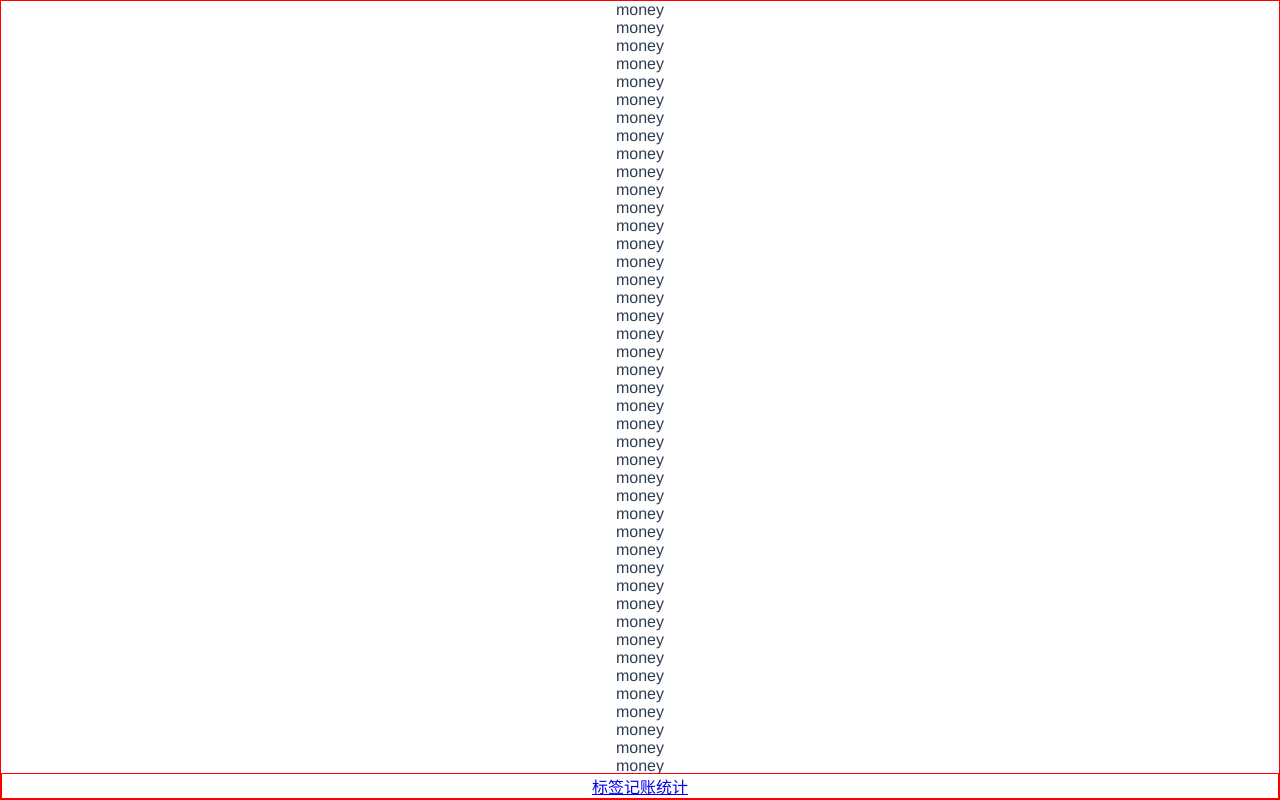
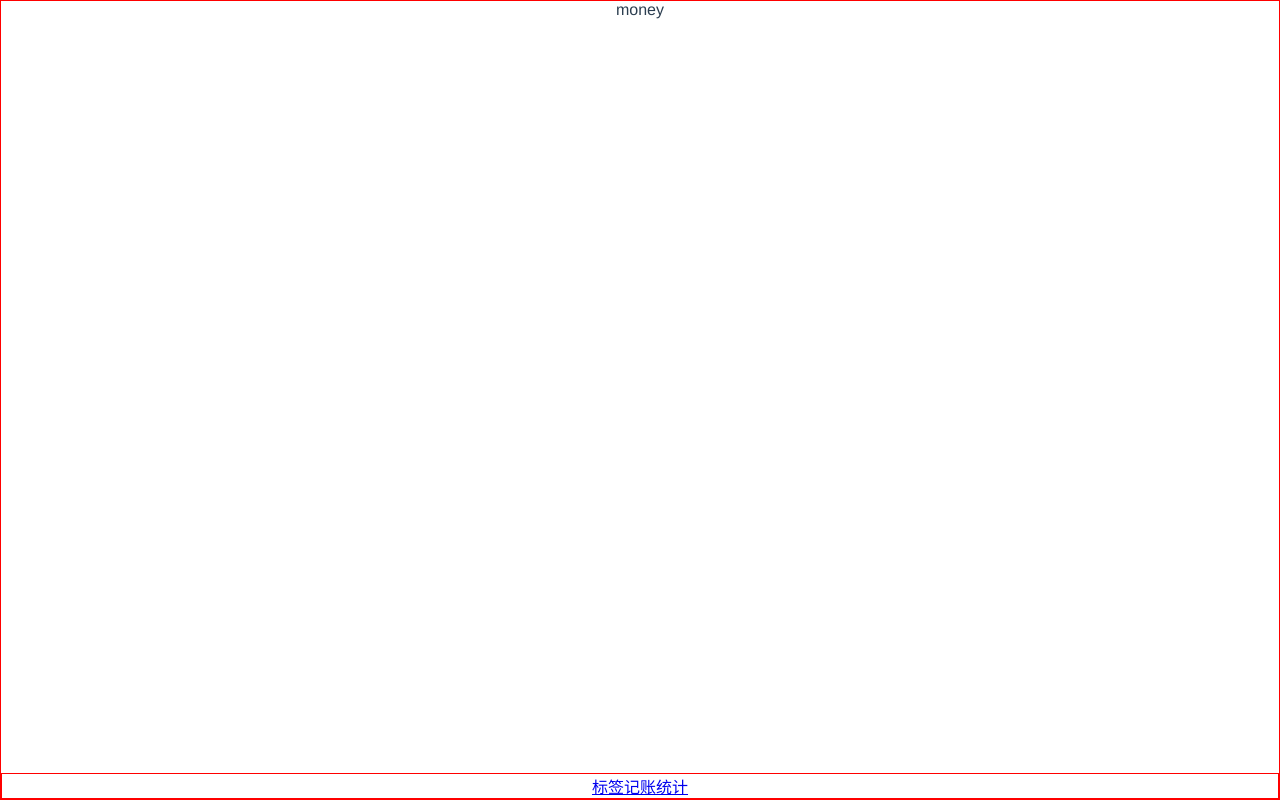
Before and after one commit to macycle/wallet, a Vue app: page /#/money in a window 1280 px wide. Built offline with nearby package versions, Linux system fonts and the light colour scheme.

Commit message:
添加了layout布局

```diff
--- /dev/null
+++ b/src/components/Layout.vue
@@ -0,0 +1,27 @@
+<template>
+    <div class="nav-wrapper">
+        <div class="content">
+           <slot></slot>
+        </div>
+        <Nav />
+    </div>
+</template>
+
+<script>
+    export default {
+        name:'Layout'
+    }
+</script>
+
+<style lang="scss" scoped>
+.nav-wrapper{
+        border:1px solid red;
+        display: flex;
+        flex-direction: column;
+        height: 100vh;
+    }
+    .content{
+        overflow: auto;
+        flex-grow:1;
+    }
+</style>
--- a/src/main.ts
+++ b/src/main.ts
@@ -4,9 +4,14 @@ import './registerServiceWorker'
 import router from './router'
 import store from './store'
 import Nav from '@/components/Nav.vue'
+import Layout from '@/components/Layout.vue'
+
+
+
 Vue.config.productionTip = false
 
 Vue.component('Nav',Nav)
+Vue.component('Layout',Layout)
 new Vue({
   router,
   store,
--- a/src/views/Labels.vue
+++ b/src/views/Labels.vue
@@ -1,16 +1,11 @@
 <template>
-    <div>
-        LABELS
-        <Nav />
-    </div>
+    <Layout>
+        <template>labels</template>
+    </Layout>
 </template>
 
 <script>
     export default {
-
+        name:'Labels'
     }
 </script>
-
-<style lang="sass" scoped>
-
-</style>
--- a/src/views/Money.vue
+++ b/src/views/Money.vue
@@ -1,88 +1,7 @@
 <template>
-    <div class="nav-wrapper">
-        <div class="content">
-            <p>money</p>
-            <p>money</p>
-            <p>money</p>
-            <p>money</p>
-            <p>money</p>
-            <p>money</p>
-
-            <p>money</p>
-            <p>money</p>
-            <p>money</p>
-            <p>money</p>
-            <p>money</p>
-            <p>money</p>
-            <p>money</p>
-            <p>money</p>
-            <p>money</p>
-            <p>money</p>
-            <p>money</p>
-            <p>money</p>
-            <p>money</p>
-            <p>money</p>
-            <p>money</p>
-            <p>money</p>
-            <p>money</p>
-            <p>money</p>
-            <p>money</p>
-            <p>money</p>
-            <p>money</p>
-            <p>money</p>
-            <p>money</p>
-            <p>money</p>
-            <p>money</p>
-            <p>money</p>
-            <p>money</p>
-            <p>money</p>
-            <p>money</p>
-            <p>money</p>
-            <p>money</p>
-            <p>money</p>
-            <p>money</p>
-            <p>money</p>
-            <p>money</p>
-            <p>money</p>
-            <p>money</p>
-            <p>money</p>
-            <p>money</p>
-            <p>money</p>
-            <p>money</p>
-            <p>money</p>
-            <p>money</p>
-            <p>money</p>
-            <p>money</p>
-            <p>money</p>
-            <p>money</p>
-            <p>money</p>
-            <p>money</p>
-            <p>money</p>
-            <p>money</p>
-            <p>money</p>
-            <p>money</p>
-            <p>money</p>
-            <p>money</p>
-            <p>money</p>
-            <p>money</p>
-            <p>money</p>
-            <p>money</p>
-            <p>money</p>
-            <p>money</p>
-            <p>money</p>
-            <p>money</p>
-            <p>money</p>
-            <p>money</p>
-            <p>money</p>
-            <p>money</p>
-            <p>money</p>
-            <p>money</p>
-            <p>money</p>
-            <p>money</p>
-
-        </div>
-        <Nav />
-    </div>
+    <Layout>
+        <template>money</template>
+    </Layout>
 </template>
 
 <script>
@@ -90,16 +9,3 @@
         name:'money'
     }
 </script>
-
-<style lang="scss" scoped>
-    .nav-wrapper{
-        border:1px solid red;
-        display: flex;
-        flex-direction: column;
-        height: 100vh;
-    }
-    .content{
-        overflow: auto;
-        flex-grow:1;
-    }
-</style>
--- a/src/views/Notfound.vue
+++ b/src/views/Notfound.vue
@@ -7,7 +7,7 @@
 
 <script>
     export default {
-
+        name:'Notfound'
     }
 </script>
 
--- a/src/views/Statistics.vue
+++ b/src/views/Statistics.vue
@@ -1,16 +1,11 @@
 <template>
-    <div>
-        statistics
-        <Nav />
-    </div>
+    <Layout>
+        <template>statistics</template>
+    </Layout>
 </template>
 
 <script>
     export default {
-
+        name:'Statistics'
     }
 </script>
-
-<style lang="sass" scoped>
-
-</style>
```
